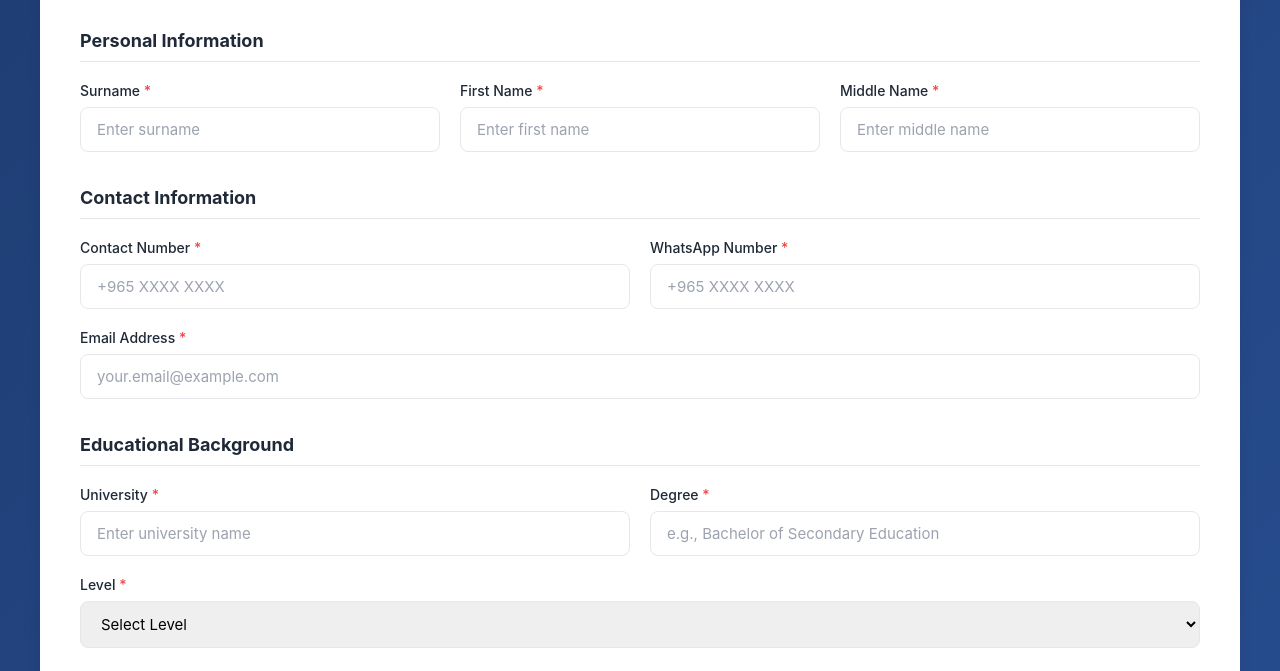
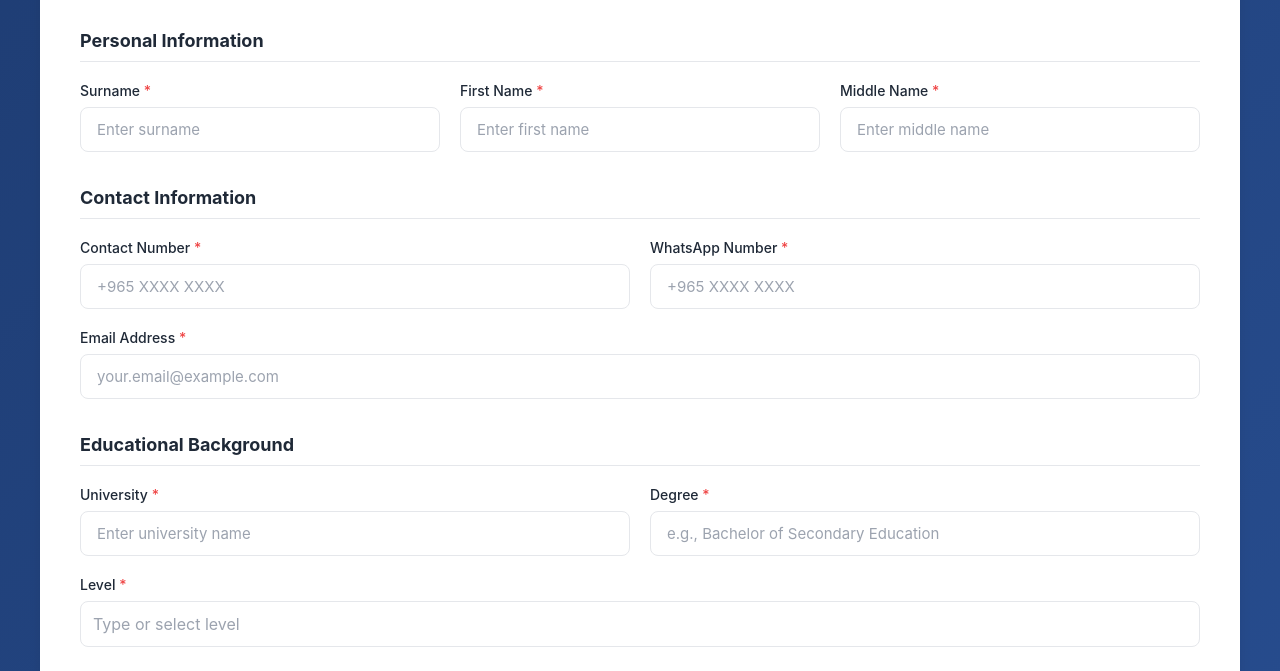
Before and after one commit to Dev-hebz/tsok-registration, a website: page index.html in a window 1280 px wide. Shown: the part 281-952 px from the top of the page. Drawn offline with nearby package versions, Linux system fonts and the light colour scheme.

Commit message:
Update index.html

```diff
--- a/index.html
+++ b/index.html
@@ -109,11 +109,11 @@
                         <div class="form-row">
                             <div class="form-group">
                                 <label for="level">Level <span class="required">*</span></label>
-                                <select id="level" name="level" required>
-                                    <option value="">Select Level</option>
-                                    <option value="Elementary">Elementary</option>
-                                    <option value="Secondary">Secondary</option>
-                                </select>
+                                <input list="levelList" id="level" name="level" required placeholder="Type or select level" style="width: 100%; padding: 12px; border: 1px solid var(--border-color); border-radius: 8px; font-size: 16px; background: white;">
+                                <datalist id="levelList">
+                                    <option value="Elementary">
+                                    <option value="Secondary">
+                                </datalist>
                             </div>
                             <div class="form-group" id="majorGroup" style="display: none;">
                                 <label for="major">Major <span class="required">*</span></label>
```
